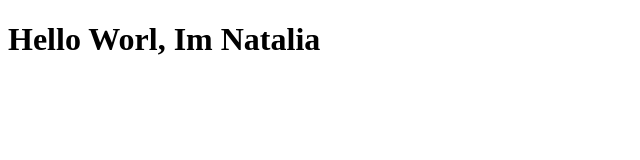
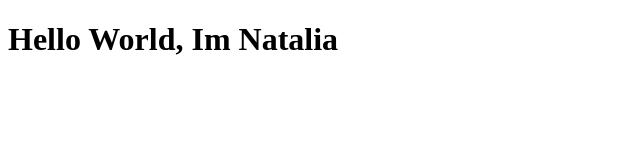
Before and after one commit to nataliaamodio/nataliaamodio.github.io-1, a plain HTML site: page Hello_world_amodio.html in a window 1280 px wide. Shown: the whole page, without its empty margins (0-640 px from the left). Drawn offline with Linux system fonts and the light colour scheme.

Commit message:
Update Hello_world_amodio.html

```diff
--- a/Hello_world_amodio.html
+++ b/Hello_world_amodio.html
@@ -4,6 +4,6 @@
   <title>Hello World</title>
 </head>
 <body>
-<h1>Hello Worl, Im Natalia</h1>
+<h1>Hello World, Im Natalia</h1>
 </body>
 </html>
```
